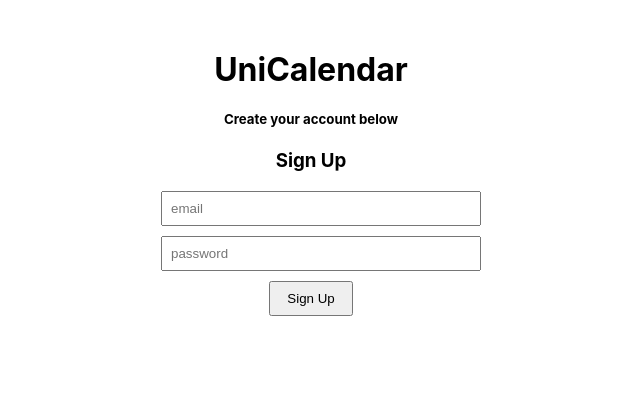
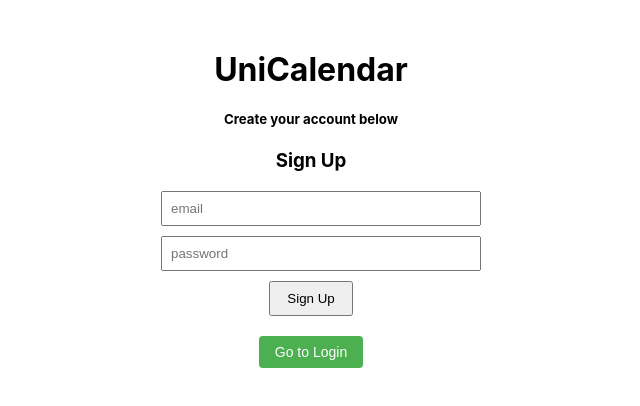
Before and after one commit to zackwhalen1/CEN3031_Fantastic_Four, a React (Create React App) app in the folder unicalendar/: page / in a window 1280 px wide. Shown: the top 406 px of the page, without its empty margins (329-969 px from the left). Built offline with nearby package versions, Linux system fonts and the light colour scheme; no server answers.

Commit message:
Update SignUp.jsx
Added a go to login button.

```diff
--- a/unicalendar/src/SignUp.jsx
+++ b/unicalendar/src/SignUp.jsx
@@ -54,6 +54,24 @@ function SignUp() {
                     Sign Up
                 </button>
             </form>
+
+            {/* Go to Login Button */}
+            <div style={{ marginTop: '20px' }}>
+                <button
+                    onClick={() => navigate('/login')}
+                    style={{
+                        padding: '8px 16px',
+                        background: '#4CAF50',
+                        color: 'white',
+                        border: 'none',
+                        borderRadius: '4px',
+                        cursor: 'pointer',
+                        fontSize: '14px'
+                    }}
+                >
+                    Go to Login
+                </button>
+            </div>
         </div>
     );
 }
```
